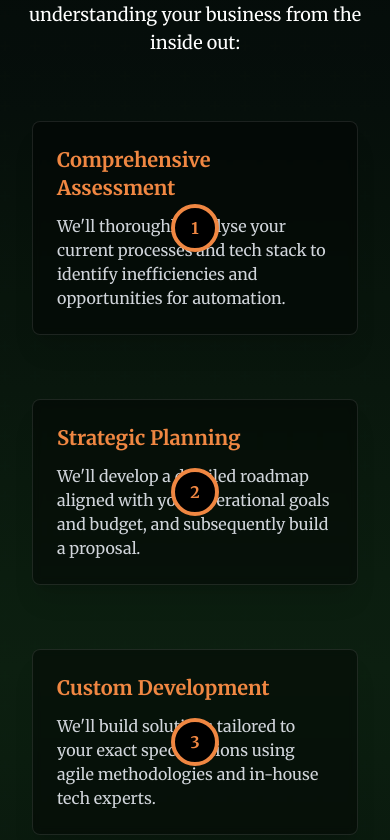
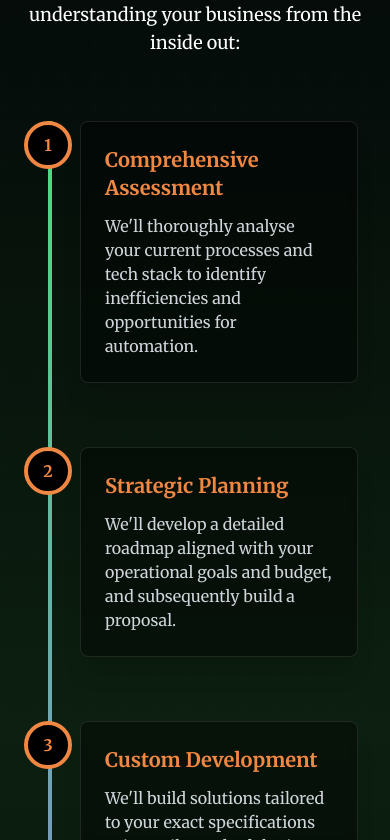
Before and after one commit to gerry004/dubsof, a Next.js app: page / in a window 390 px wide. Shown: the part 3344-4184 px from the top of the page. Built offline with nearby package versions, Linux system fonts and the light colour scheme.

Commit message:
mobile optimised our approach

```diff
--- a/src/components/home/OurApproachSection.tsx
+++ b/src/components/home/OurApproachSection.tsx
@@ -161,11 +161,14 @@ export default function OurApproachSection() {
 
         {/* Vertical Timeline */}
         <div className="relative max-w-4xl mx-auto">
-          {/* Center line */}
+          {/* Center line - hidden on mobile, visible on md and up */}
           <div
             ref={timelineRef}
-            className="absolute left-1/2 transform -translate-x-1/2 w-1 bg-gradient-to-b from-green-400 to-purple-500 h-0 z-0"
+            className="absolute left-1/2 transform -translate-x-1/2 w-1 bg-gradient-to-b from-green-400 to-purple-500 h-0 z-0 hidden md:block"
           ></div>
+
+          {/* Mobile timeline line - only visible on mobile */}
+          <div className="absolute left-8 top-0 bottom-0 w-1 bg-gradient-to-b from-green-400 to-purple-500 z-0 md:hidden"></div>
 
           {/* Timeline items */}
           {APPROACH.map((item, i) => {
@@ -173,17 +176,25 @@ export default function OurApproachSection() {
               <div
                 key={i}
                 ref={itemsRef.current[i] || null}
-                className={`relative z-10 flex items-center mb-16 last:mb-0 ${
-                  i % 2 === 0 ? 'md:justify-start justify-center' : 'md:justify-end justify-center'
+                className={`relative z-10 flex items-start mb-16 last:mb-0 ${
+                  i % 2 === 0 ? 'md:justify-start' : 'md:justify-end'
                 }`}
               >
-                {/* Timeline node */}
-                <div className="absolute left-1/2 transform -translate-x-1/2 w-12 h-12 rounded-full bg-black border-4 border-warm-orange flex items-center justify-center z-20">
+                {/* Timeline node - positioned differently on mobile vs desktop */}
+                <div className={`
+                  w-12 h-12 rounded-full bg-black border-4 border-warm-orange flex items-center justify-center z-20
+                  md:absolute md:left-1/2 md:transform md:-translate-x-1/2
+                  absolute left-8 transform -translate-x-1/2
+                `}>
                   <span className="text-warm-orange font-bold">{i + 1}</span>
                 </div>
 
-                {/* Content card */}
-                <div className={`w-full md:w-5/12 ${i % 2 === 0 ? 'md:pr-12 px-4' : 'md:pl-12 px-4'}`}>
+                {/* Content card - adjusted for mobile */}
+                <div className={`
+                  md:w-5/12
+                  ${i % 2 === 0 ? 'md:pr-12' : 'md:pl-12'}
+                  pl-16 pr-4 w-full md:pl-0
+                `}>
                   <div
                     ref={contentRefs.current[i] || null}
                     className="bg-black/40 backdrop-blur-sm p-6 rounded-lg border border-white/10 shadow-xl hover:shadow-2xl transition-all duration-300 hover:-translate-y-1"
```
